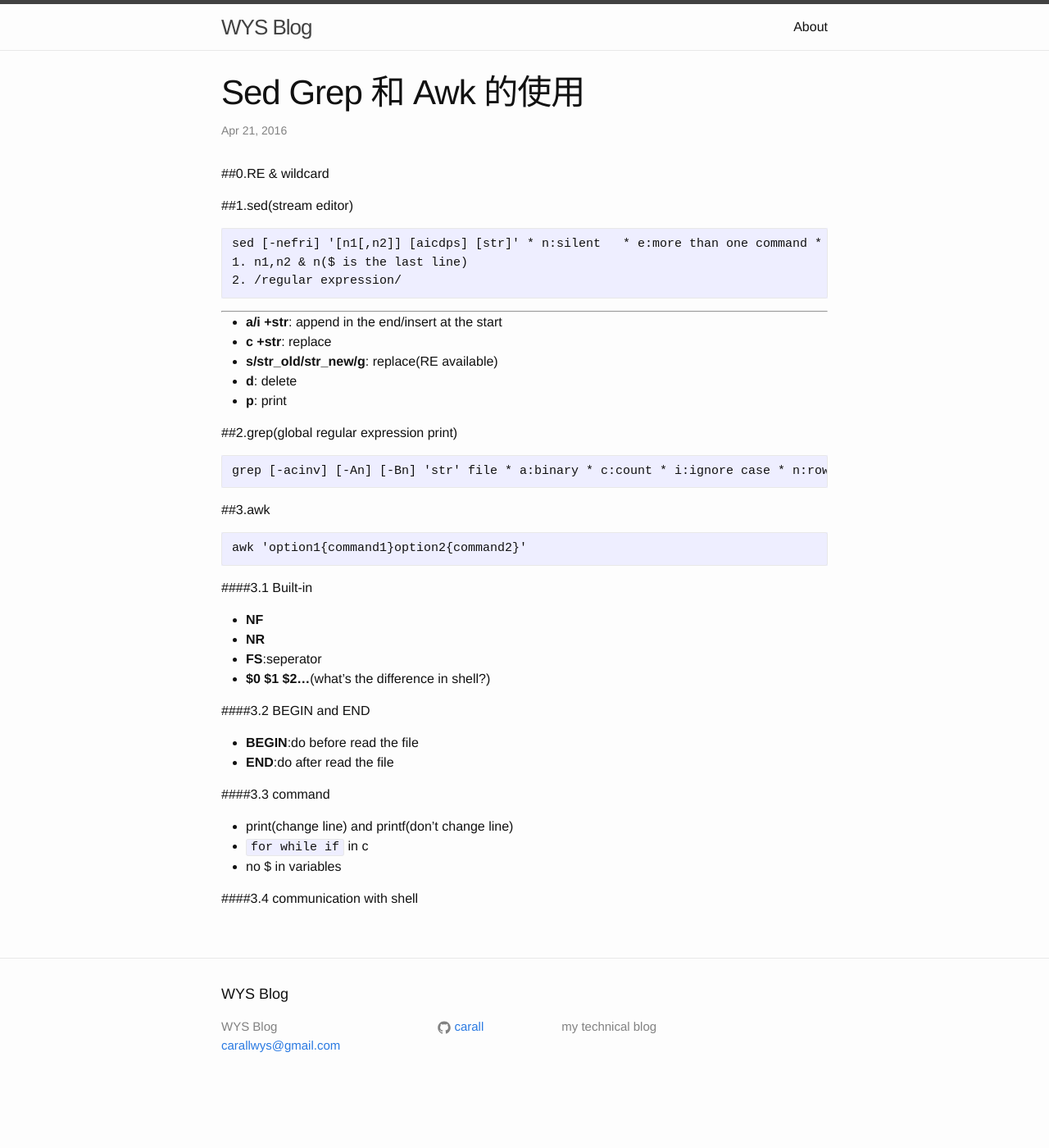
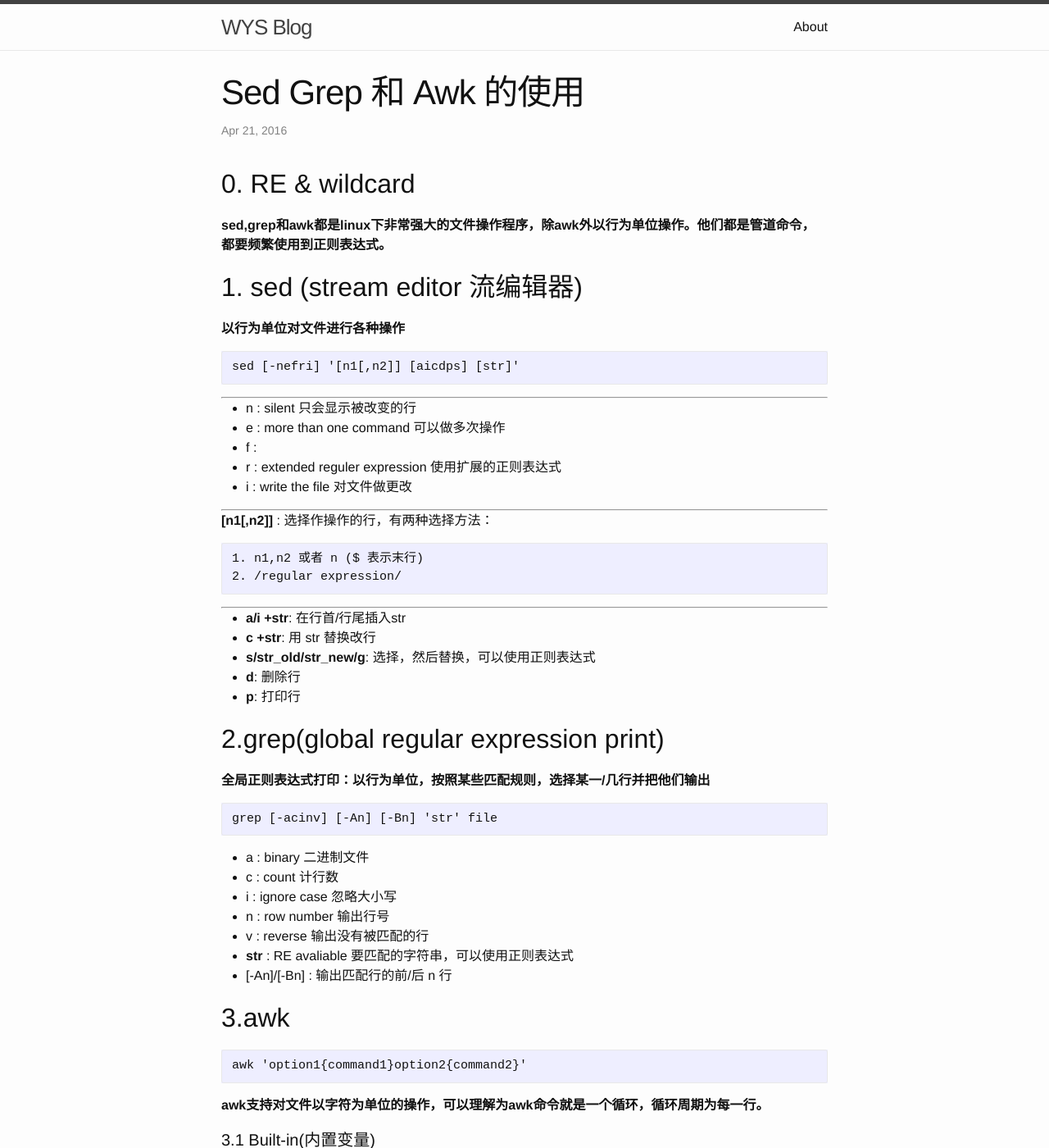
Before and after one commit to carall/carall.github.io, a Jekyll site: the page built from _posts/2016-04-21-sed-grep-和-awk-的使用.md, in a window 1280 px wide and 1400 px high. Shown: the whole window at 82% size. Built offline with Jekyll 4.4.1, drawn with Linux system fonts in a browser that asks for light colours; some of the changed text lies outside the part shown.

Commit message:
sed grep awk

```diff
--- a/_posts/2016-04-21-sed-grep-和-awk-的使用.md
+++ b/_posts/2016-04-21-sed-grep-和-awk-的使用.md
@@ -1,57 +1,79 @@
 ---
 layout: post
 ---
-##0.RE & wildcard
 
-##1.sed(stream editor)
+## 0. RE & wildcard
+
+**sed,grep和awk都是linux下非常强大的文件操作程序，除awk外以行为单位操作。他们都是管道命令，都要频繁使用到正则表达式。**
+
+## 1. sed (stream editor 流编辑器)
+
+**以行为单位对文件进行各种操作**
 
 	sed [-nefri] '[n1[,n2]] [aicdps] [str]'
-* n:silent
-* e:more than one command
-* f:
-* r:extended reguler expression
-* i:write the file
+
 ***
-**[n1[,n2]]**:command adress
-	1. n1,n2 & n($ is the last line)
+
+* n : silent  只会显示被改变的行
+* e : more than one command 可以做多次操作
+* f :
+* r : extended reguler expression 使用扩展的正则表达式
+* i : write the file 对文件做更改
+
+***
+
+**[n1[,n2]]** : 选择作操作的行，有两种选择方法：
+
+	1. n1,n2 或者 n ($ 表示末行)
 	2. /regular expression/
 
 ***
-* **a/i +str**: append in the end/insert at the start
-* **c +str**: replace
-* **s/str_old/str_new/g**: replace(RE available)
-* **d**: delete
-* **p**: print
 
-##2.grep(global regular expression print)
+* **a/i +str**: 在行首/行尾插入str
+* **c +str**: 用 str 替换改行
+* **s/str_old/str_new/g**: 选择，然后替换，可以使用正则表达式
+* **d**: 删除行
+* **p**: 打印行
+
+## 2.grep(global regular expression print)
+
+**全局正则表达式打印：以行为单位，按照某些匹配规则，选择某一/几行并把他们输出**
 
 	grep [-acinv] [-An] [-Bn] 'str' file
-* a:binary
-* c:count
-* i:ignore case
-* n:row number
-* v:reverse
-***
-* **str**:RE avaliable
 
-##3.awk
+* a : binary 二进制文件
+* c : count 计行数
+* i : ignore case 忽略大小写
+* n : row number 输出行号
+* v : reverse 输出没有被匹配的行
+* **str** : RE avaliable 要匹配的字符串，可以使用正则表达式
+* [-An]/[-Bn] : 输出匹配行的前/后 n 行
+
+## 3.awk
 
 	awk 'option1{command1}option2{command2}'
 
-####3.1 Built-in
-* **NF**
-* **NR**
-* **FS**:seperator
-* **$0 $1 $2...**(what's the difference in shell?)
+**awk支持对文件以字符为单位的操作，可以理解为awk命令就是一个循环，循环周期为每一行。**
 
-####3.2 BEGIN and END
-* **BEGIN**:do before read the file
-* **END**:do after read the file
+#### 3.1 Built-in(内置变量)
+* **NF** : 当前循环（行）的字段总数
+* **NR** ：当前循环的行号
+* **FS** : seperator 字段分割字符，默认为空格
+* **$0 $1 $2...** ： 整行数据 第一个字段 第二个字段。。。（注意和shell里面$0 $1的区分）
 
-####3.3 command
+#### 3.2 BEGIN and END
 
-* print(change line) and printf(don't change line)
-* `for while if` in c
-* no $ in variables
+*可以当做是awk命令中的option选项 (option一般设置为选择条件)：*
 
-####3.4 communication with shell
+	BEGIN { }   END { }
+
+* **BEGIN** : 在awk命令循环开始之前就要进行的操作，一般用来设置FS
+* **END** : 在awk命令循环结束之后的操作，一般用来设置输出
+
+#### 3.3 command
+
+* 输出：print(change line) and printf(don't change line)
+* 循环：`for while if` 与c语言中的语法一样（是不是因为awk是c语言写的？）
+* 变量前不使用$符号，也与c语言一样
+
+#### 3.4 communication with shell
```
